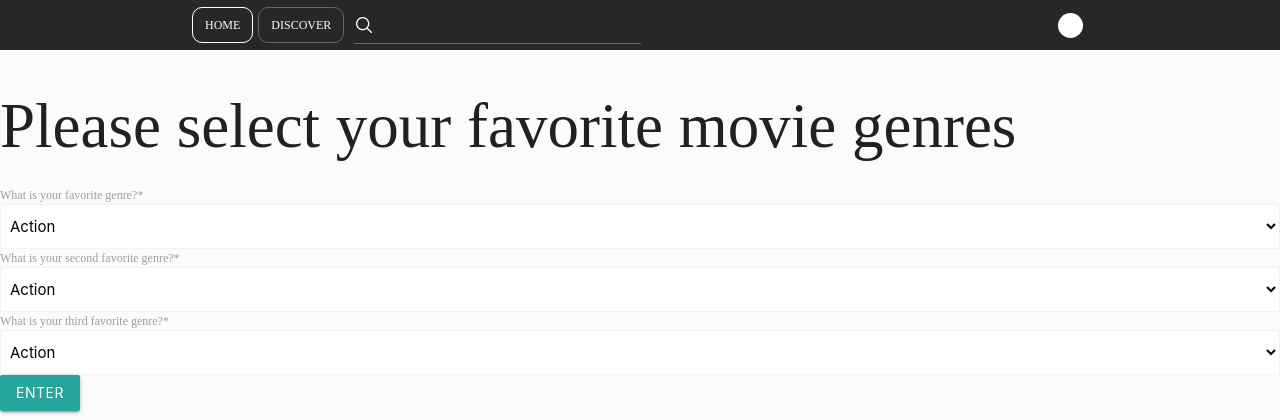
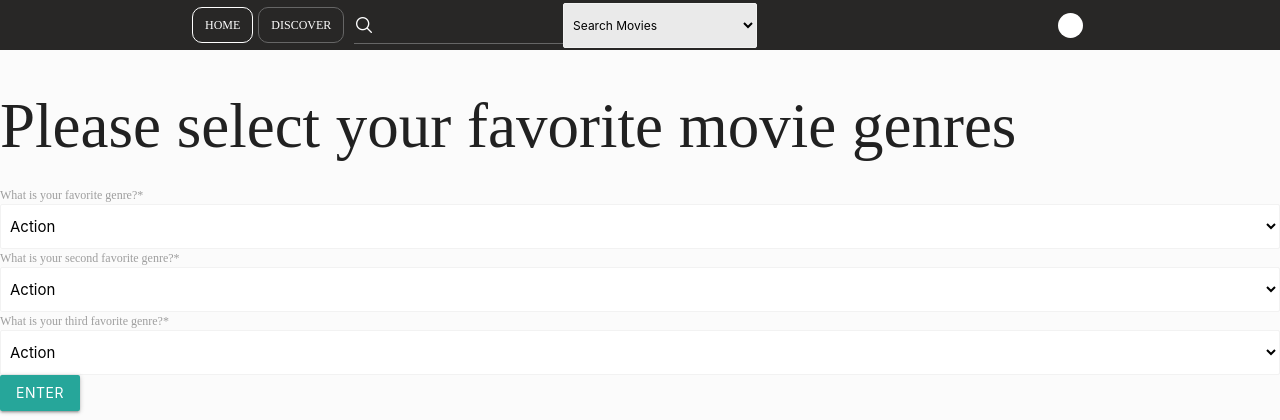
Before and after one commit to COSC481W-2021Winter/capstone-project-film-club, a Django app: page /genres/ in a window 1280 px wide. Shown: the top 420 px of the page. Run offline with Django 3.2, Linux system fonts and the light colour scheme; some libraries are stand-ins or nearby versions; some web fonts are replaced.

Commit message:
aschuma5 finished search users prototype

```diff
--- a/core/static/css/base.css
+++ b/core/static/css/base.css
@@ -2,7 +2,9 @@
 	--inner-width: 70%;
 
 	--red: #a7414a;
+
 	--black: #282726;
+
 	--blue: #6a8a82;
 	--green: #41a749;
 }
--- a/core/templates/core/base_full.html
+++ b/core/templates/core/base_full.html
@@ -28,6 +28,11 @@
 			<form id = "search-container" method = "GET" action = "/search">
 				<img src = "{% static 'img/icons/search-white-20.png' %}">
 				<input id = "search-box" type = "text" name = "q" value = "{{ query }}">
+
+				<select name="search_user_or_movie" id="movie_or_users">
+					<option value="Movies">Search Movies</option>
+					<option value="Users">Search Users</option>
+				</select>
 			</form>
 		</div>
 		<div class = "nav-section">
--- a/core/views.py
+++ b/core/views.py
@@ -87,12 +87,51 @@ def add_movie(request):
 
     return render(request, 'core/addmovie.html')
 
-@cache_page(CACHE_TTL)
+#@cache_page(CACHE_TTL)
 def search(request):
+
     data = {}
 
     query = ''
     page = 1
+
+    if request.method == 'GET':
+        if 'search_user_or_movie' in request.GET:
+            search_user_or_movie = str(request.GET['search_user_or_movie'])
+
+            if search_user_or_movie == "Users":
+                if 'q' in request.GET:
+                    query = request.GET['q']
+                    data['query'] = request.GET['q']
+                    #out_put = User.objects.get(username="asch")
+                    try:
+                        out_put = User.objects.get(username=str(query))
+                        data['res_u'] = User.objects.all()
+                        data['res_top'] = out_put
+                        return render(request, 'core/search.html', data)
+                    except:
+                        return render(request, 'core/search.html', data)
+
+                    #out_put = User.objects.get(username=)
+
+
+                #data['res'] = UserProfile.objects.all() #querey set can not be made into json
+                #data['res_u'] = User.objects.all()
+                #trey
+                #data['res_u'] =
+
+                #out_put = User.objects.get(username="asch")
+                #out_put_list = []
+                #data['res_m'] = out_put_list.append(out_put)
+
+
+                #data['res_m'] = Movie.objects.all()
+                data['query'] = request.GET['q']
+                data['res_top'] = out_put
+                #data['res_top'] = User.objects.get(first_name='Alex')
+                #return render(request, 'core/search.html', data)
+
+
 
     if request.method == 'GET':
         if 'q' in request.GET:
@@ -110,6 +149,16 @@ def search(request):
 
         for result in raw_results:
             results.append(create_movie(result))
+
+    '''
+    return_data_for_users_one = User.objects.all()
+    return_data_for_users = UserProfile.objects.all()
+    '''
+    #print(return_data_for_users)
+
+    #return_data_for_users = Movie.objects.all()
+    #user = User.objects.get(username='asc')
+    #return_data_for_users = UserProfile.objects.all()
 
     total_pages = math.ceil(len(results) / search_load_amount)
 
```
Also changed, not shown: core/templates/core/search.html (+12 -0 lines), 1 other file.
